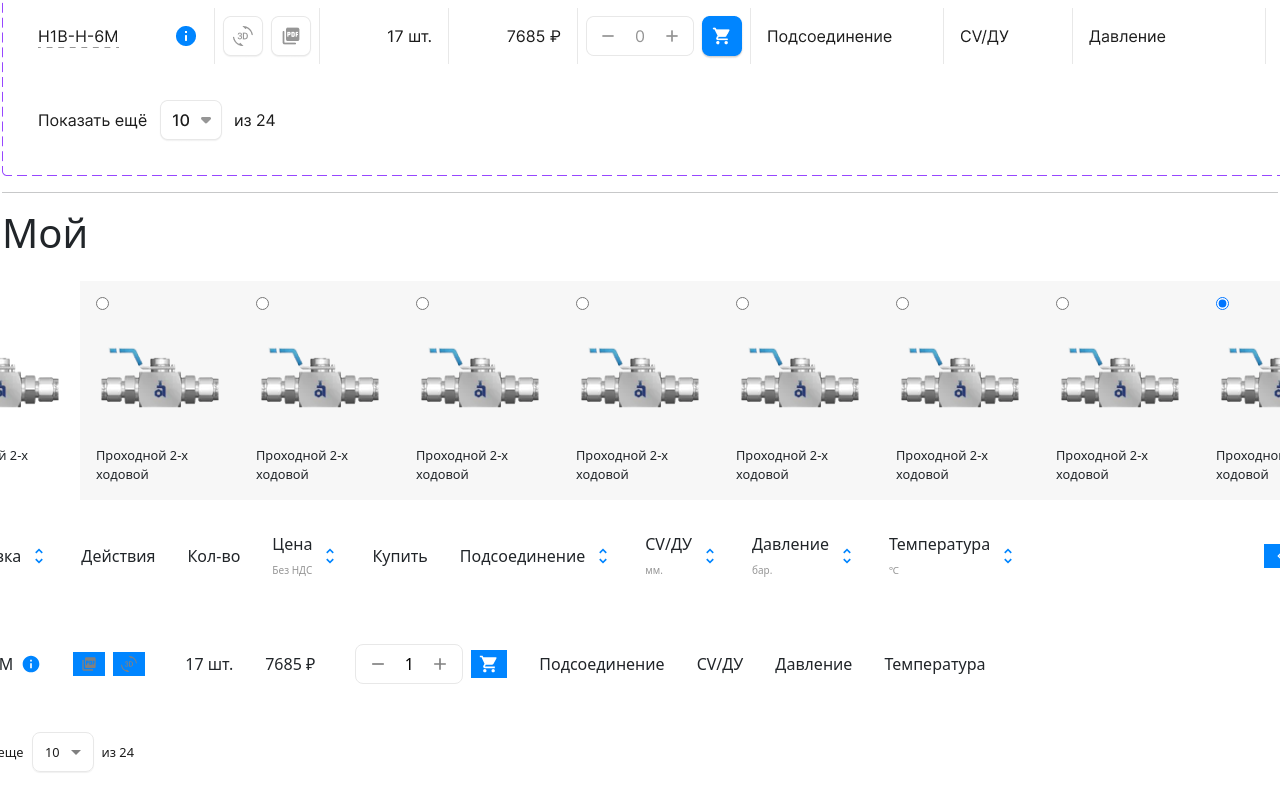
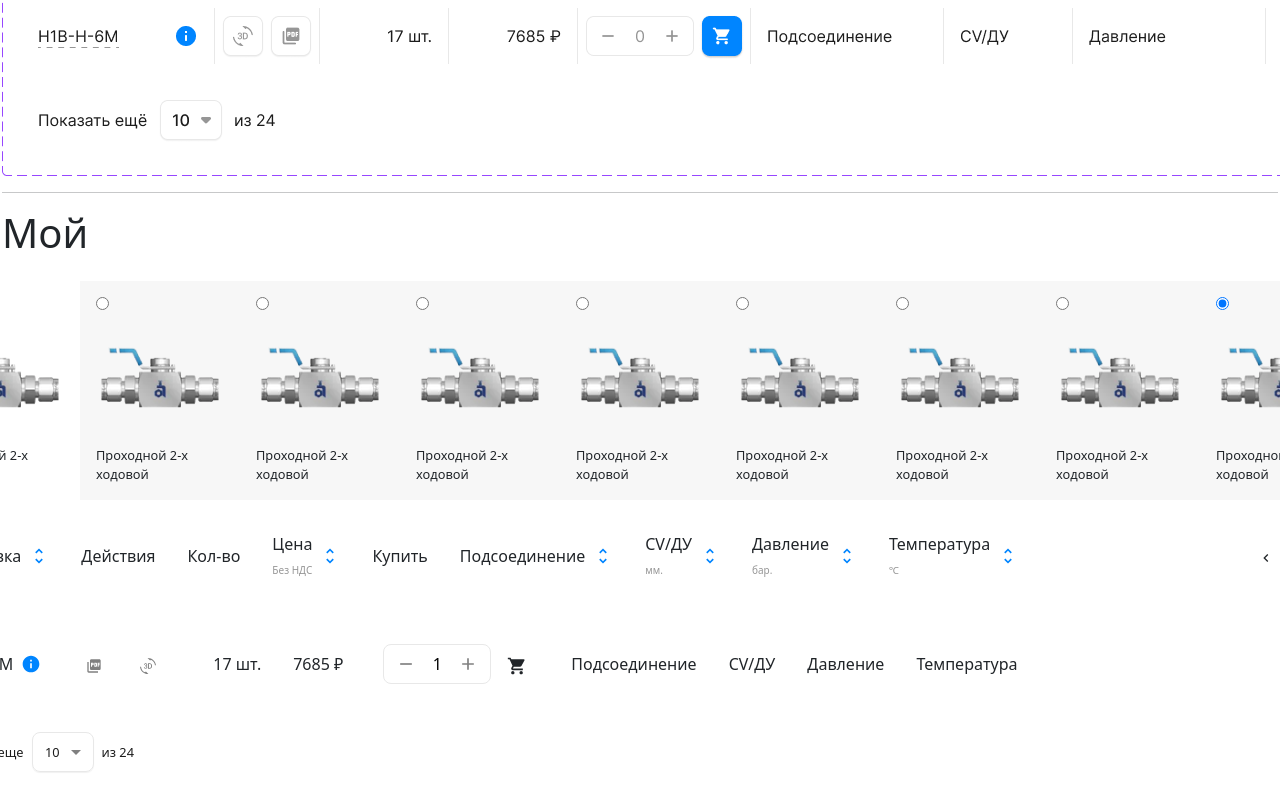
Before and after one commit to picus23/any-web-components, a Next.js app: page /tableRow in a window 1280 px wide. Shown: the part 539-1345 px from the top of the page. Built offline with nearby package versions, Linux system fonts and the light colour scheme.

Commit message:
add props to btns

```diff
--- a/components/buttons/Button.tsx
+++ b/components/buttons/Button.tsx
@@ -7,26 +7,37 @@ interface ButtonProps {
     icon2?: ReactNode
     counter?: number,
     class_name?: string,
-    counter_style?: string,
     style?: CSSProperties,
     isCounterUp?: boolean,
-    isGray?: boolean,
+    counterPosition?: 'left' | 'right'
+    contentPosition?: 'center' | 'start'
+    btn_style?: 'btn-primary' | 'btn-secondary' | 'btn-outline-secondary' | 'btn-success',
 }
 
-const Button: FC<ButtonProps> = ({ children, icon, icon2, counter, class_name, isCounterUp = false, isGray,style }) => {
-    return <button className={isGray ?
-        'position-relative d-flex align-items-center px-2 py-1 border rounded-2 text-black gap-1 bg-white ' + class_name :
-        'position-relative d-flex align-items-center px-2 py-1 border-0 text-white gap-1 bg-primary ' + class_name}
+const Button: FC<ButtonProps> = ({ children, icon, icon2, counter, style, btn_style, class_name, contentPosition = 'center', counterPosition }) => {
+    return <button className={btn_style ?
+        'd-flex justify-content-' + contentPosition + ' ' + class_name + ' position-relative align-items-center btn ' + btn_style :
+        'd-flex justify-content-' + contentPosition + ' ' + class_name + ' position-relative align-items-center btn btn-primary'}
         style={style}>
-        {/* return <button className={btn_style ? 'position-relative my-btn-' + btn_style : 'btn-primary'}> */}
 
-        {icon ?? false}
+        {icon ? <div className="me-1">{icon}</div> : false}
         {children}
 
-        {isCounterUp ?
+        {counterPosition == 'left' ?
+            <span className="position-absolute top-0 start-0 translate-middle badge rounded-pill bg-primary">{counter}
+                <span className="visually-hidden">unread messages</span>
+            </span> :
+            false}
+        {counterPosition == 'right' ?
             <span className="position-absolute top-0 start-100 translate-middle badge rounded-pill bg-primary">{counter}
                 <span className="visually-hidden">unread messages</span>
-            </span> : false}
+            </span> :
+            false}
+
+        {/* {isCounterUp ?
+            <span className="position-absolute top-0 start-100 translate-middle badge rounded-pill bg-primary">{counter}
+                <span className="visually-hidden">unread messages</span>
+            </span> : false} */}
 
         {icon2 ?? false}
 
--- a/styles/_kit.scss
+++ b/styles/_kit.scss
@@ -7,7 +7,10 @@ body {
 $theme-colors: (
   "primary": #0085FF,
   "success": #00BA34,
+  "light": #F7F7F7,
+  "secondary": #969696,
   ) !default;
+
 
 $container-max-widths: (
   sm: 540px,
@@ -15,7 +18,6 @@ $container-max-widths: (
   lg: 960px,
   xl: 1140px,
   xxl: 1440px) !default;
-
 
 
 @import "./button/button";
--- a/styles/style.scss
+++ b/styles/style.scss
@@ -1,4 +1,37 @@
-
 @import './avy-styles';
 @import "./kit";
 @import "../node_modules/bootstrap/scss/bootstrap";
+
+.btn-primary {
+    --bs-btn-color: #fff;
+    --bs-btn-bg: #0085FF;
+    --bs-btn-border-color: #0085FF;
+    --bs-btn-hover-color: #fff;
+    --bs-btn-hover-bg: #2697ff;
+    --bs-btn-hover-border-color: #1a91ff;
+    --bs-btn-focus-shadow-rgb: 0, 113, 217;
+    --bs-btn-active-color: #fff;
+    --bs-btn-active-bg: #339dff;
+    --bs-btn-active-border-color: #1a91ff;
+    --bs-btn-active-shadow: inset 0 3px 5px rgba(0, 0, 0, 0.125);
+    --bs-btn-disabled-color: #fff;
+    --bs-btn-disabled-bg: #0085FF;
+    --bs-btn-disabled-border-color: #0085FF;
+}
+
+.btn-outline-secondary {
+    --bs-btn-color: #000;
+    --bs-btn-border-color: #969696;
+    --bs-btn-hover-color: #000;
+    --bs-btn-hover-bg: none;
+    --bs-btn-hover-border-color: #969696;
+    --bs-btn-focus-shadow-rgb: 150, 150, 150;
+    --bs-btn-active-color: #000;
+    --bs-btn-active-bg: #969696;
+    --bs-btn-active-border-color: #969696;
+    --bs-btn-active-shadow: inset 0 3px 5px rgba(0, 0, 0, 0.125);
+    --bs-btn-disabled-color: #969696;
+    --bs-btn-disabled-bg: transparent;
+    --bs-btn-disabled-border-color: #969696;
+    --bs-gradient: none;
+}
```
Also changed, not shown: components/navbar/Navbar.tsx (+19 -10 lines), components/navbar/TempNavbar.tsx (+1 -17 lines), pages/navbar/index.tsx (+17 -1 lines), styles/button/_button.scss (line endings or trailing spaces), styles/style.css, 1 other file (tests, documents, lock files or other folders).
